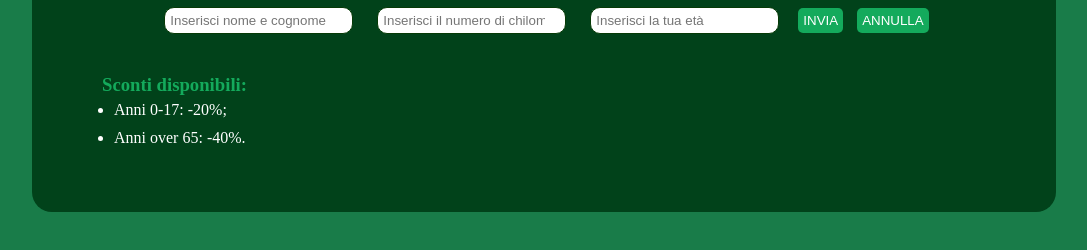
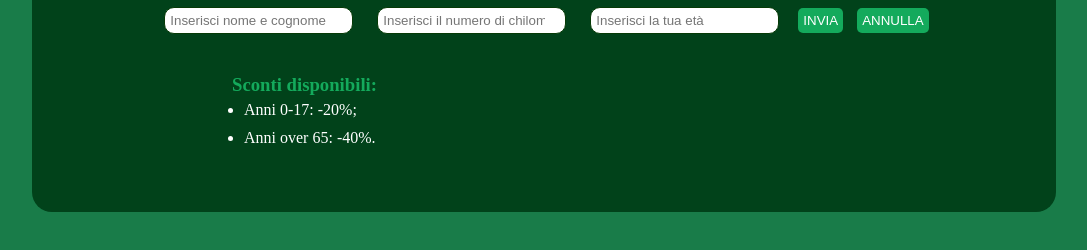
Before and after one commit to saraaffro/js-biglietto-treno-form, a plain HTML site: page index.html in a window 1280 px wide. Shown: the part 140-390 px from the top of the page, without its empty margins (96-1183 px from the left). Drawn offline with Linux system fonts and the light colour scheme.

Commit message:
modifiche brutte

```diff
--- a/css/style.css
+++ b/css/style.css
@@ -53,6 +53,7 @@ h2{
     text-align: left;
     padding-top: 30px;
     color: rgb(20, 170, 92);
+    margin-left: 130px;
 }
 
 .discount li{
```
